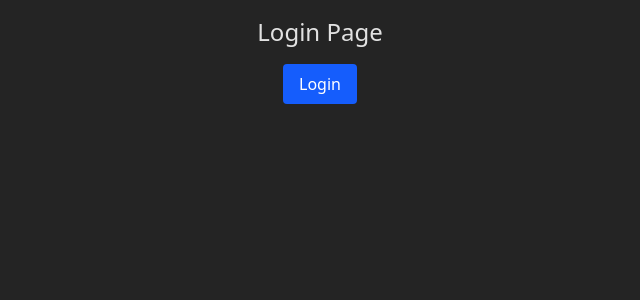
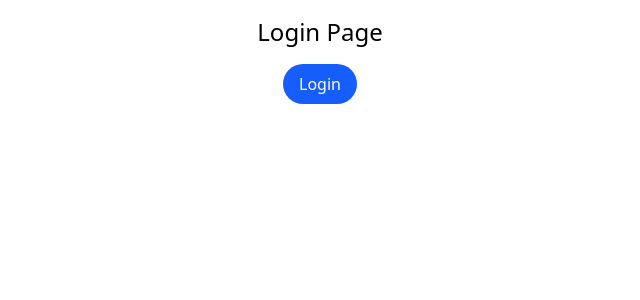
Before and after one commit to alexborisoff/adminDashboard, a React (Vite) app: page /login in a window 1280 px wide. Shown: the top 300 px of the page, without its empty margins (320-960 px from the left). Built offline with nearby package versions, Linux system fonts and the light colour scheme.

Commit message:
Minor stylish edits

```diff
--- a/index.html
+++ b/index.html
@@ -4,7 +4,7 @@
     <meta charset="UTF-8" />
     <link rel="icon" type="image/svg+xml" href="/vite.svg" />
     <meta name="viewport" content="width=device-width, initial-scale=1.0" />
-    <title>Admin Dashboard</title>
+    <title>CRM Admin Dashboard </title>
   </head>
   <body>
     <div id="root"></div>
--- a/src/index.css
+++ b/src/index.css
@@ -1,16 +1 @@
 @import 'tailwindcss';
-
-:root {
-   font-family: system-ui, Avenir, Helvetica, Arial, sans-serif;
-   line-height: 1.5;
-   font-weight: 400;
-
-   color-scheme: light dark;
-   color: rgba(255, 255, 255, 0.87);
-   background-color: #242424;
-
-   font-synthesis: none;
-   text-rendering: optimizeLegibility;
-   -webkit-font-smoothing: antialiased;
-   -moz-osx-font-smoothing: grayscale;
-}
--- a/src/pages/LoginPage.tsx
+++ b/src/pages/LoginPage.tsx
@@ -15,7 +15,7 @@ export const LoginPage = () => {
       <div className="p-4 text-center">
          <h2 className="text-2xl mb-4">Login Page</h2>
          <button
-            className="px-4 py-2 bg-blue-600 text-white rounded hover:bg-blue-700"
+            className="px-4 py-2 bg-blue-600 text-white rounded-3xl hover:bg-blue-700 cursor-pointer"
             onClick={handleLogin}
          >
             Login
```
